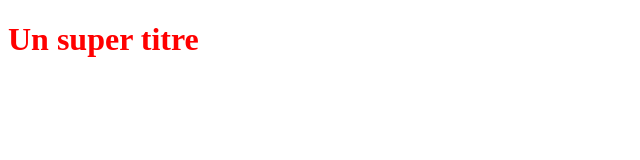
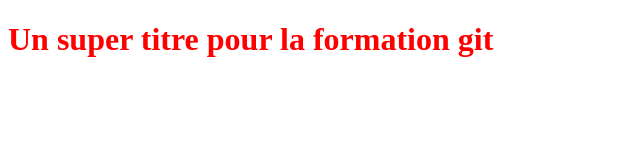
Before and after one commit to africadev2023/OpenclassroomsProject, a plain HTML site: page index.html in a window 1280 px wide. Shown: the whole page, without its empty margins (0-640 px from the left). Drawn offline with Linux system fonts and the light colour scheme.

Commit message:
Ajout du fichier html avec modification en h1

```diff
--- a/index.html
+++ b/index.html
@@ -7,6 +7,6 @@
     <link rel="stylesheet" href="style.css" />
   </head>
   <body>
-    <h1>Un super titre</h1>
+    <h1>Un super titre pour la formation git</h1>
   </body>
 </html>
```
